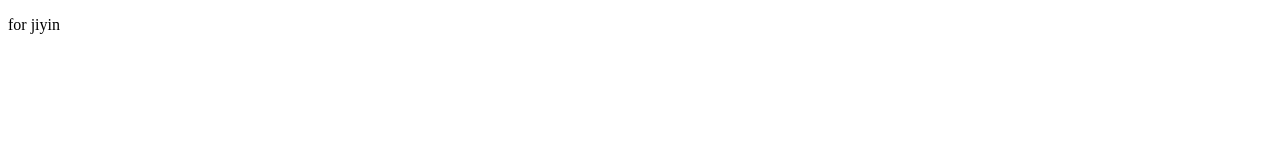
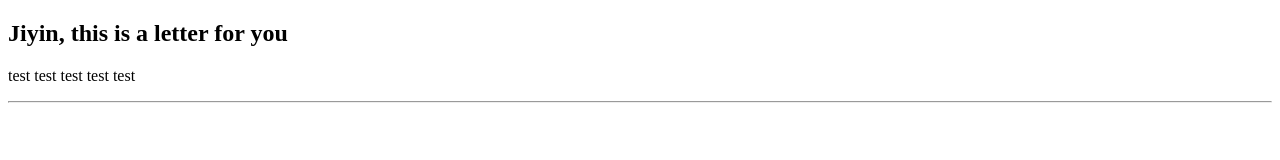
Before and after one commit to GunnOchaphan/a_letter_to_jiyin, a plain HTML site: page forjiyin.html in a window 1280 px wide. Drawn offline with Linux system fonts and the light colour scheme.

Commit message:
Update forjiyin.html

```diff
--- a/forjiyin.html
+++ b/forjiyin.html
@@ -6,6 +6,8 @@
   <title>forjiyin</title>
 </head>
 <body>
-  <p>for jiyin</p>
+  <h2>Jiyin, this is a letter for you</h2>
+  <p>test test test test test</p>
+  <hr>
 </body>
 </html>
```
